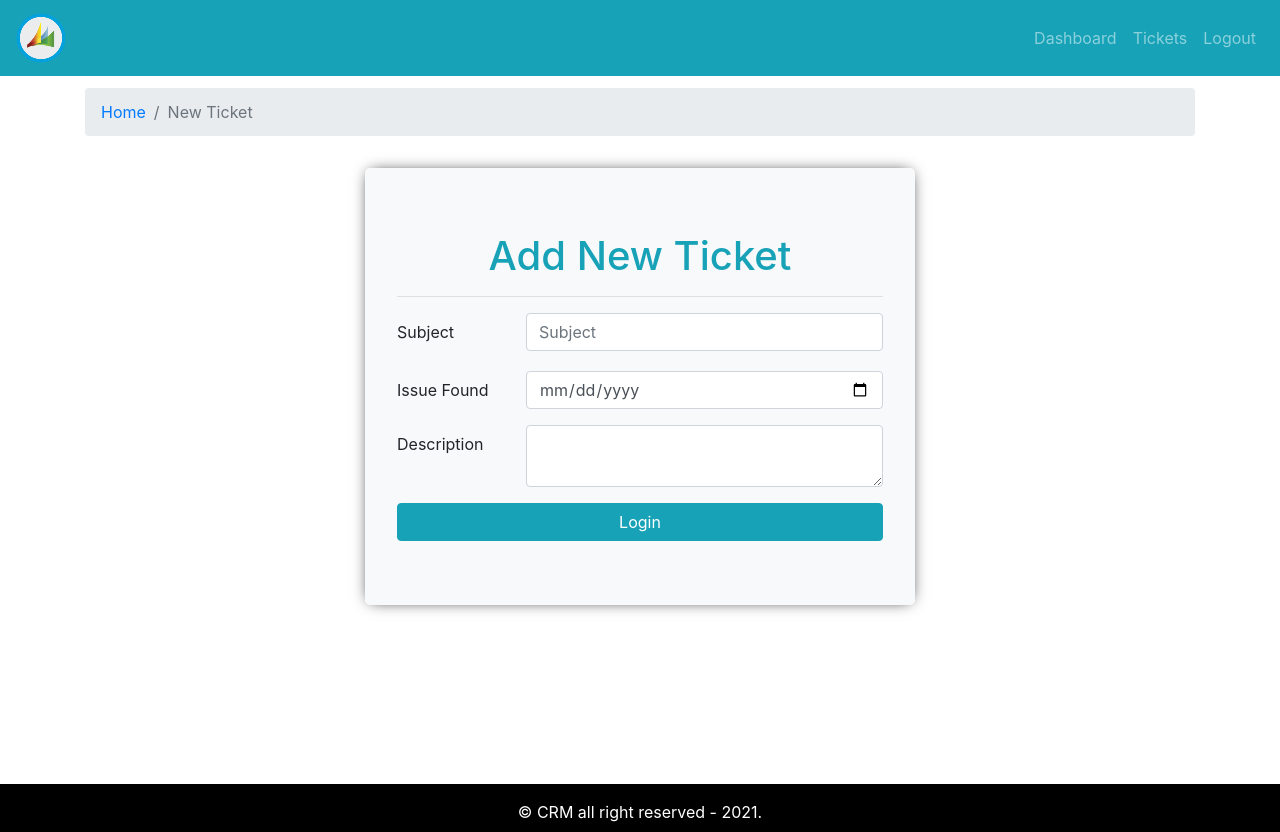
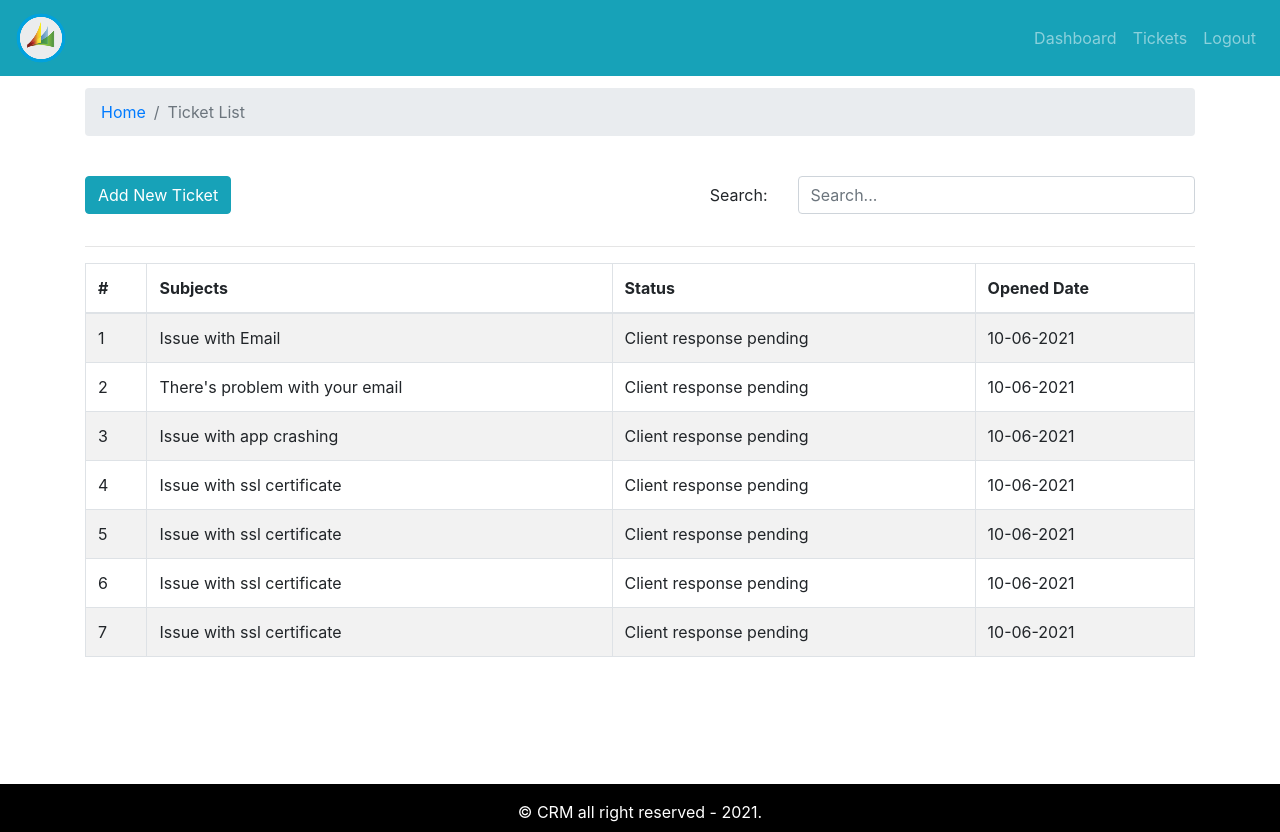
Before and after one commit to arizalinside/crm-frontend, a React (Create React App) app: page / in a window 1280 px wide. Built offline with nearby package versions, Linux system fonts and the light colour scheme.

Commit message:
added ticket lists page

```diff
--- a/src/App.js
+++ b/src/App.js
@@ -2,7 +2,8 @@
 import "./App.css";
 import { DefaultLayout } from "./layout/DefaultLayout";
 // import { Dashboard } from "./page/dashboard/Dashboard.page";
-import { AddTicket } from "./page/new-ticket/AddTicket.page";
+// import { AddTicket } from "./page/new-ticket/AddTicket.page";
+import { TicketLists } from "./page/ticket-list/TicketLists.page";
 // import { Entry } from "./page/entry/Entry.page";
 
 function App () {
@@ -11,7 +12,8 @@
       {/* <Entry /> */}
       <DefaultLayout>
         {/* <Dashboard /> */}
-        <AddTicket />
+        {/* <AddTicket /> */}
+        <TicketLists />
       </DefaultLayout>
     </div>
   );
--- a/src/assets/data/ticket-dummy.json
+++ b/src/assets/data/ticket-dummy.json
@@ -1,36 +1,43 @@
 [
     {
         "id": 1,
+        "subjects": "Issue with Email",
         "status": "Client response pending",
         "addedAt": "10-06-2021"
     },
     {
         "id": 2,
+        "subjects": "There's problem with your email",
         "status": "Client response pending",
         "addedAt": "10-06-2021"
     },
     {
         "id": 3,
+        "subjects": "Issue with app crashing",
         "status": "Client response pending",
         "addedAt": "10-06-2021"
     },
     {
         "id": 4,
+        "subjects": "Issue with ssl certificate",
         "status": "Client response pending",
         "addedAt": "10-06-2021"
     },
     {
         "id": 5,
+        "subjects": "Issue with ssl certificate",
         "status": "Client response pending",
         "addedAt": "10-06-2021"
     },
     {
         "id": 6,
+        "subjects": "Issue with ssl certificate",
         "status": "Client response pending",
         "addedAt": "10-06-2021"
     },
     {
         "id": 7,
+        "subjects": "Issue with ssl certificate",
         "status": "Client response pending",
         "addedAt": "10-06-2021"
     }
--- /dev/null
+++ b/src/components/search-form/SearchForm.comp.js
@@ -0,0 +1,28 @@
+import React from "react";
+import { Form, Row, Col } from "react-bootstrap";
+import PropTypes from "prop-types";
+
+export const SearchForm = ({ handleOnChange, str }) => {
+  return (
+        <Form>
+            <Form.Group as={Row}>
+                <Form.Label column sm={3}>
+                    Search:{" "}
+                </Form.Label>
+                <Col sm={9}>
+                    <Form.Control
+                    name="searchStr"
+                    onChange={handleOnChange}
+                    value={str}
+                    placeholder="Search..."
+                    />
+                </Col>
+            </Form.Group>
+        </Form>
+  );
+};
+
+SearchForm.propTypes = {
+  handleOnChange: PropTypes.func.isRequired,
+  str: PropTypes.string.isRequired
+};
--- a/src/components/ticket-table/TicketTable.comp.js
+++ b/src/components/ticket-table/TicketTable.comp.js
@@ -1,6 +1,7 @@
 /* eslint-disable react/prop-types */
 import React from "react";
 import { Table } from "react-bootstrap";
+import PropTypes from "prop-types";
 
 export const TicketTable = ({ tickets }) => {
   return (
@@ -33,3 +34,7 @@
         </Table>
   );
 };
+
+TicketTable.propTypes = {
+  tickets: PropTypes.array.isRequired
+};
--- /dev/null
+++ b/src/page/ticket-list/TicketLists.page.js
@@ -0,0 +1,58 @@
+import React, { useState, useEffect } from "react";
+import { Container, Row, Col, Button } from "react-bootstrap";
+import { PageBreadcrumb } from "../../components/breadcrumb/Breadcrumb.comp";
+import { SearchForm } from "../../components/search-form/SearchForm.comp";
+import { TicketTable } from "../../components/ticket-table/TicketTable.comp";
+import tickets from "../../assets/data/ticket-dummy.json";
+
+export const TicketLists = () => {
+  const [str, setStr] = useState("");
+  const [DispTicket, setDispTicket] = useState(tickets);
+
+  useEffect(() => {}, [str, DispTicket]);
+
+  const handleOnChange = e => {
+    const { value } = e.target;
+    setStr(value);
+    searchTicket(value);
+  };
+
+  const searchTicket = (sttr) => {
+    const displayTickets = tickets.filter(row =>
+      row.subjects.toLowerCase().includes(sttr.toLowerCase())
+    );
+
+    setDispTicket(displayTickets);
+  };
+
+  return (
+        <div>
+            <Container>
+
+                <Row>
+                    <Col>
+                        <PageBreadcrumb page="Ticket List" />
+                    </Col>
+                </Row>
+
+                <Row className="mt-4">
+                    <Col>
+                        <Button variant="info">Add New Ticket</Button>
+                    </Col>
+                    <Col className="text-right">
+                        <SearchForm handleOnChange={handleOnChange} str={str} />
+                    </Col>
+                </Row>
+
+                <hr />
+
+                <Row>
+                    <Col>
+                        <TicketTable tickets={DispTicket} />
+                    </Col>
+                </Row>
+
+            </Container>
+        </div>
+  );
+};
```
Also changed, not shown: src/page/entry/Entry.page.js (+19 -19 lines).
